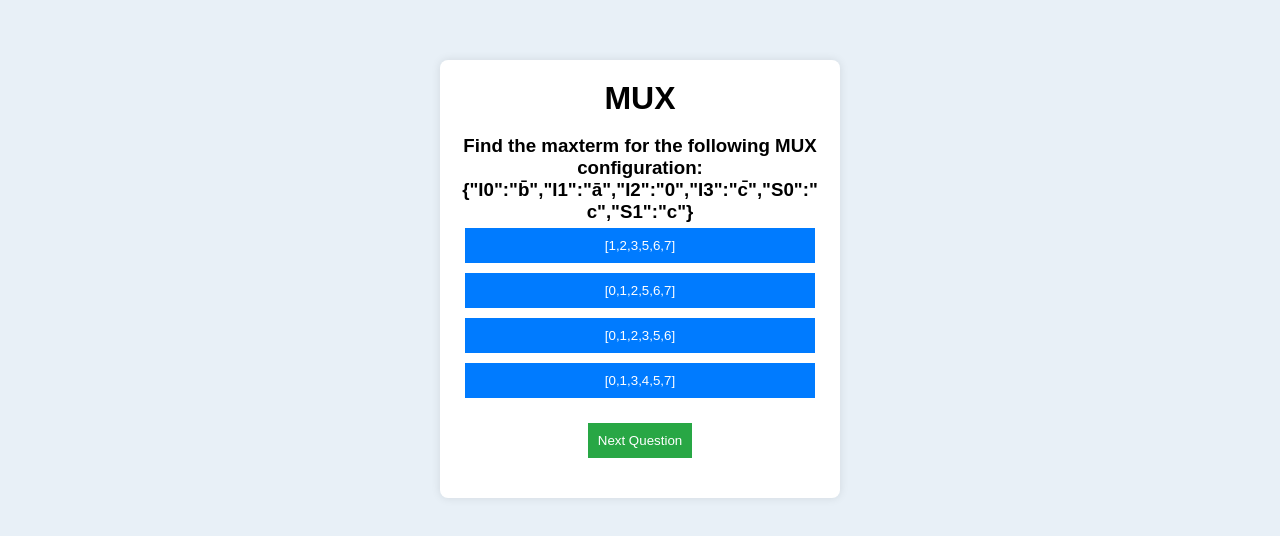
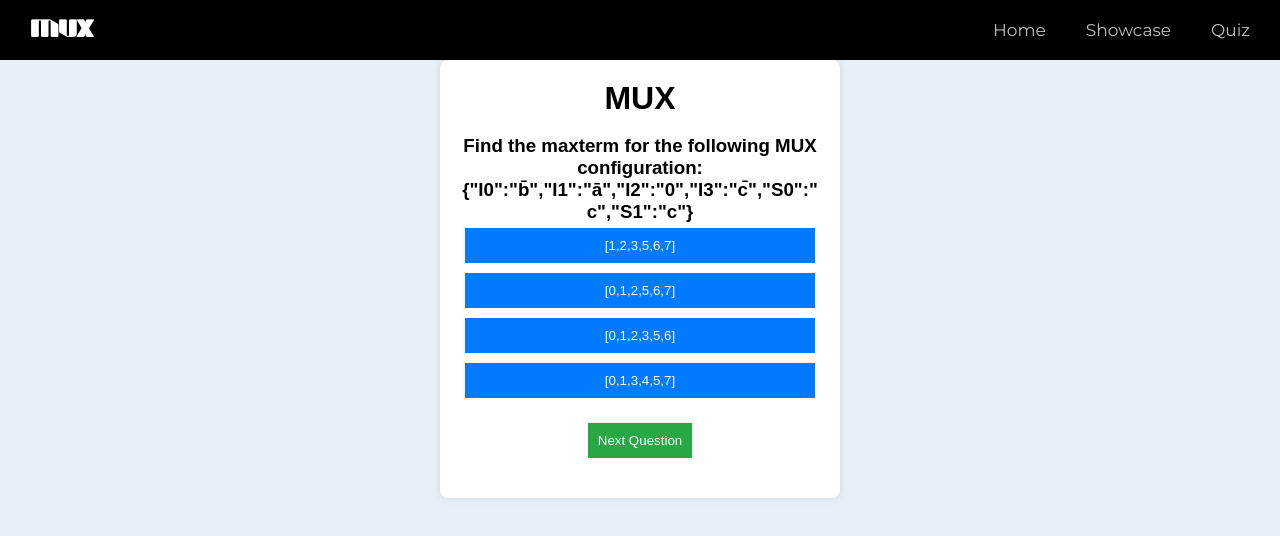
Before and after one commit to HoundZel/MUX, a plain HTML site: page practise/practise.html in a window 1280 px wide. Drawn offline with Linux system fonts and the light colour scheme.

Commit message:
pls do quiz page

```diff
--- a/practise/logic.js
+++ b/practise/logic.js
@@ -268,3 +268,75 @@ document.getElementById('next-btn').addEventListener('click', () => {
 
     qn_generator();
 });
+
+
+
+// other functions
+// DOMcontentloaded event listener for animated background
+document.addEventListener('DOMContentLoaded', function() {
+    const animatedBackground = document.getElementById('animated-background');
+
+    function playVideo() {
+        animatedBackground.style.display = 'block';
+        animatedBackground.play();
+        animatedBackground.onended = function() {
+            setTimeout(() => {
+                animatedBackground.currentTime = 0; // Reset video to start
+                playVideo();
+            }, 30000); // Stay at the last frame for 30 seconds
+        };
+    }
+
+    // Play the video once when the page loads
+    playVideo();
+  });
+
+  // DOMcontentloaded event listener hamburger(mobile menu)
+  document.addEventListener('DOMContentLoaded', function() {
+    const header = document.querySelector('.header');
+    const navE1 = document.querySelector('.nav');
+    const hamburgerE1 = document.querySelector('.hamburger');
+    const mediaQuery = window.matchMedia('(max-width: 650px)');
+
+    const isHeaderSticky = () => {
+        return header.getBoundingClientRect().top === 0;
+    };
+
+    const toggleHamburgerVisibility = () => {
+        if (isHeaderSticky() && mediaQuery.matches) {
+            hamburgerE1.classList.add('visible');
+            hamburgerE1.style.pointerEvents = 'auto'; // Enable interaction
+        } else {
+            hamburgerE1.classList.remove('visible');
+            hamburgerE1.style.pointerEvents = 'none'; // Disable interaction
+            navE1.classList.remove("nav--open"); // Automatically close nav
+            hamburgerE1.classList.remove("hamburger--open"); // Automatically close hamburger
+        }
+    };
+
+    // Check visibility on scroll and media query change
+    window.addEventListener('scroll', toggleHamburgerVisibility);
+    mediaQuery.addEventListener('change', toggleHamburgerVisibility);
+    // Initial check
+    toggleHamburgerVisibility();
+
+    hamburgerE1.addEventListener('click', () => {
+        if (isHeaderSticky()) {
+            console.log('Hamburger clicked while header is sticky');
+            navE1.classList.toggle("nav--open");
+            hamburgerE1.classList.toggle("hamburger--open");
+        } else {
+            console.log('Hamburger clicked while header is not sticky');
+        }
+    });
+
+    navE1.addEventListener('click', () => {
+        if (isHeaderSticky()) {
+            console.log('Nav clicked while header is sticky');
+            navE1.classList.remove("nav--open");
+            hamburgerE1.classList.remove("hamburger--open");
+        } else {
+            console.log('Nav clicked while header is not sticky');
+        }
+    });
+  });
--- a/practise/practise.html
+++ b/practise/practise.html
@@ -10,6 +10,34 @@
     <link href="https://fonts.googleapis.com/css2?family=Montserrat:wght@400;500;700&display=swap" rel="stylesheet">
 </head>
 <body>
+    <div id="nav_bar" class="header">
+        <div class="header_content">
+            <a href="../index.html" class="logo">MUX</a>
+
+            <nav class="nav">
+                <ul class="nav_list">
+                    <li class="nav_item">
+                        <a href="../index.html" class="nav_link">Home</a>
+                    </li>
+                    <!-- <li class="nav_item">
+                        <a href="old_showcase/showcase.html" class="nav_link">Beta</a>
+                    </li> -->
+                    <li class="nav_item">
+                        <a href="../showcase/showcase.html" class="nav_link">Showcase</a>
+                    </li>
+                    <li class="nav_item">
+                        <a href="practise.html" class="nav_link">Quiz</a>
+                    </li>
+                </ul>
+            </nav>
+
+            <div class="hamburger">
+                <div class="bar"></div>
+                <div class="bar"></div>
+                <div class="bar"></div>
+            </div>
+        </div>
+    </div>
 
     <div class="quiz-container">
         <h1>MUX</h1>
```
